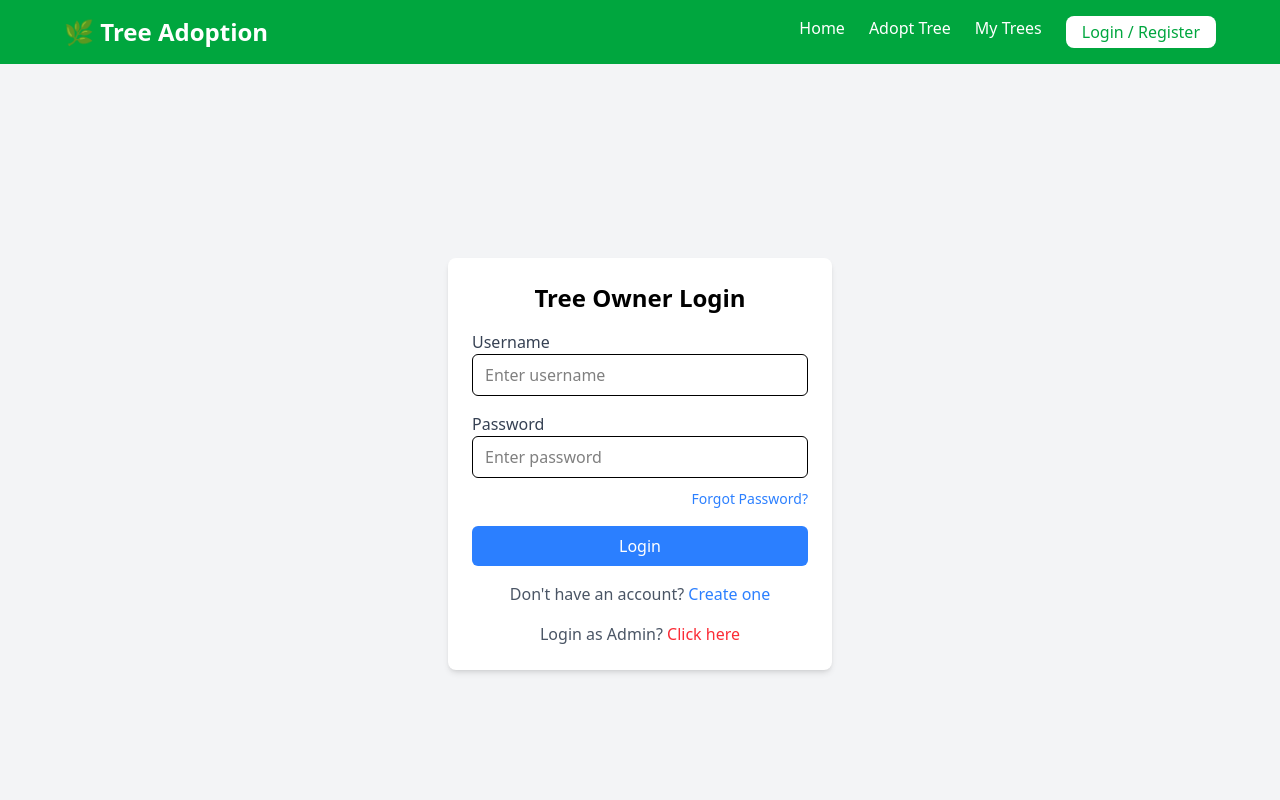
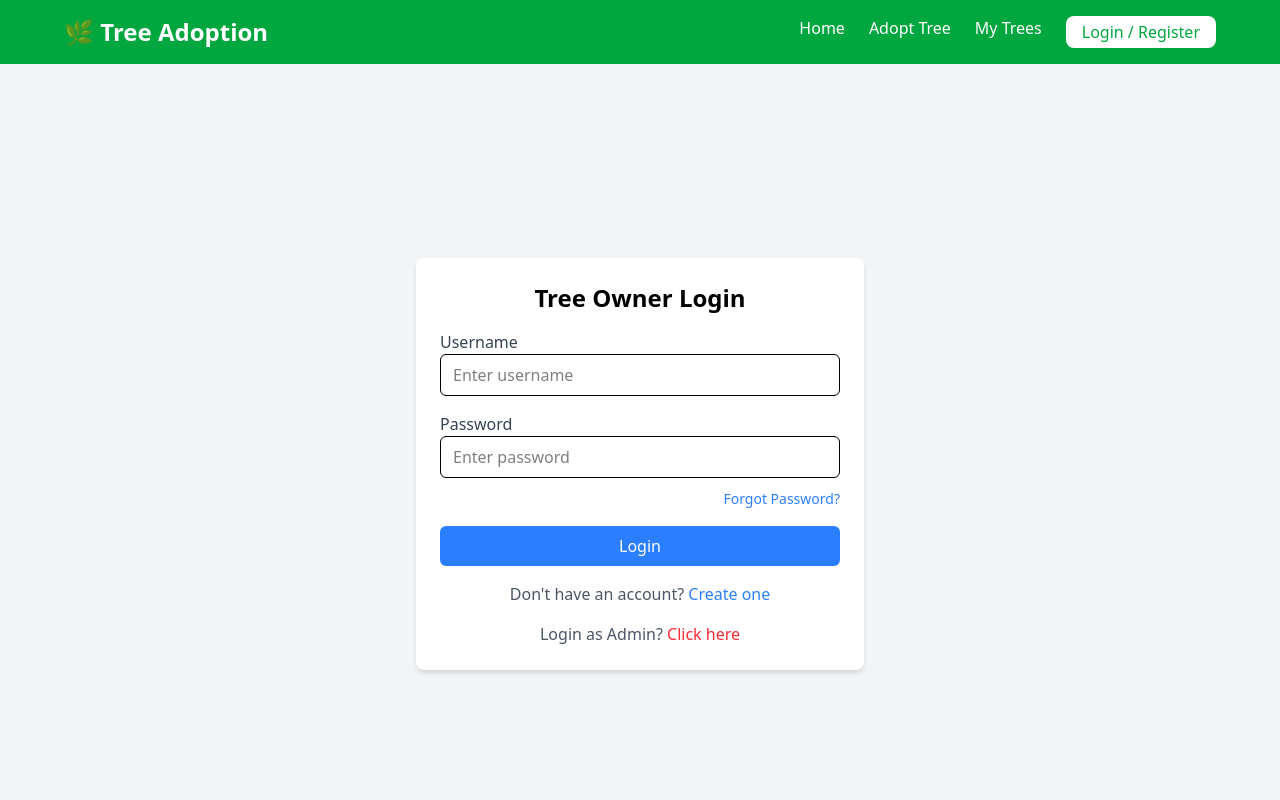
Before and after one commit to ved124578963/test-project, a React (Vite) app: page /login in a window 1280 px wide. Shown: the top 800 px of the page. Built offline with nearby package versions, Linux system fonts and the light colour scheme.

Commit message:
Updated login component

```diff
--- a/src/Pages/Login.jsx
+++ b/src/Pages/Login.jsx
@@ -22,7 +22,7 @@
 
   return (
     <div className="flex items-center justify-center min-h-screen bg-gray-100">
-      <div className="bg-white p-6 rounded-lg shadow-md w-96">
+      <div className="bg-white p-6 rounded-lg shadow-md w-full max-w-md">
         <h2 className="text-2xl font-bold text-center mb-4">Tree Owner Login</h2>
 
         {error && <p className="text-red-500 text-center">{error}</p>}
```
